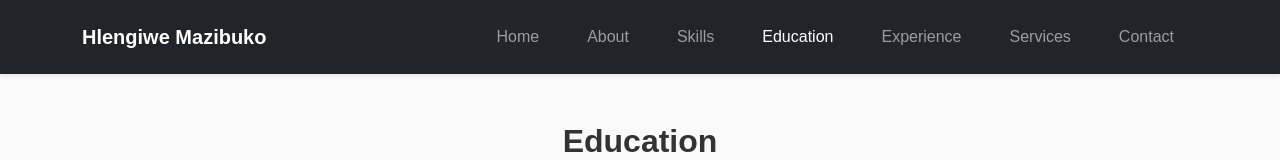
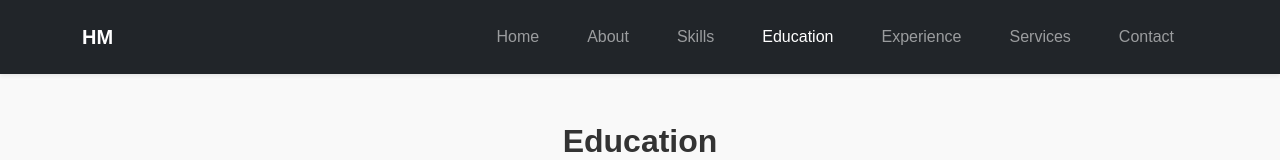
Before and after one commit to Hlengiwe08/Portfolio, a plain HTML site: page education.html in a window 1280 px wide. Shown: the top 160 px of the page. Drawn offline with nearby package versions, Linux system fonts and the light colour scheme.

Commit message:
Update education.html

```diff
--- a/education.html
+++ b/education.html
@@ -19,7 +19,7 @@
   <header>
     <nav class="navbar navbar-expand-lg navbar-dark bg-dark shadow-sm">
       <div class="container">
-        <a class="navbar-brand fw-bold" href="index.html">Hlengiwe Mazibuko</a>
+        <a class="navbar-brand fw-bold" href="index.html">HM</a>
         <button class="navbar-toggler" type="button" data-bs-toggle="collapse" data-bs-target="#navbarNav">
           <span class="navbar-toggler-icon"></span>
         </button>
```
